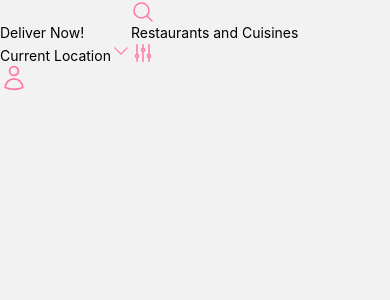
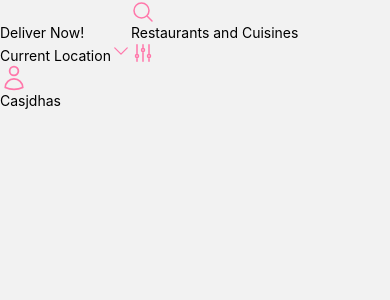
Before and after one commit to Ernestoc14/React-Native-Crash-Course, a React Native app in the folder deliveroo-clone/: screen /Home in a window 390 px wide. Shown: the top 300 px of the page. Built offline with nearby package versions, Linux system fonts and the light colour scheme; what tailwindcss-react-native would draw is missing.

Commit message:
Feat: Creating a Components Folder and Categories Component

```diff
--- /dev/null
+++ b/deliveroo-clone/components/Categories.js
@@ -0,0 +1,12 @@
+import { View, Text } from "react-native";
+import React from "react";
+
+const Categories = () => {
+  return (
+    <View>
+      <Text className="text-black">Casjdhas</Text>
+    </View>
+  );
+};
+
+export default Categories;
--- a/deliveroo-clone/screens/HomeScreen.js
+++ b/deliveroo-clone/screens/HomeScreen.js
@@ -8,6 +8,7 @@ import {
   MagnifyingGlassIcon,
   AdjustmentsVerticalIcon,
 } from "react-native-heroicons/outline";
+import Categories from "../components/Categories";
 
 const HomeScreen = () => {
   const navigation = useNavigation();
@@ -54,11 +55,19 @@ const HomeScreen = () => {
         </View>
 
         {/* Body */}
-            <ScrollView>
-              {/* Categories */}
+        <ScrollView
+          className="bg-gray-100"
+          contentContainerStyle={{
+            paddingBottom: 100,
+          }}
+        >
+          {/* Categories */}
+          <View>
+            <Categories />
+          </View>
 
-              {/* Featured Rows */}
-            </ScrollView>
+          {/* Featured Rows */}
+        </ScrollView>
       </Text>
     </SafeAreaView>
   );
```
